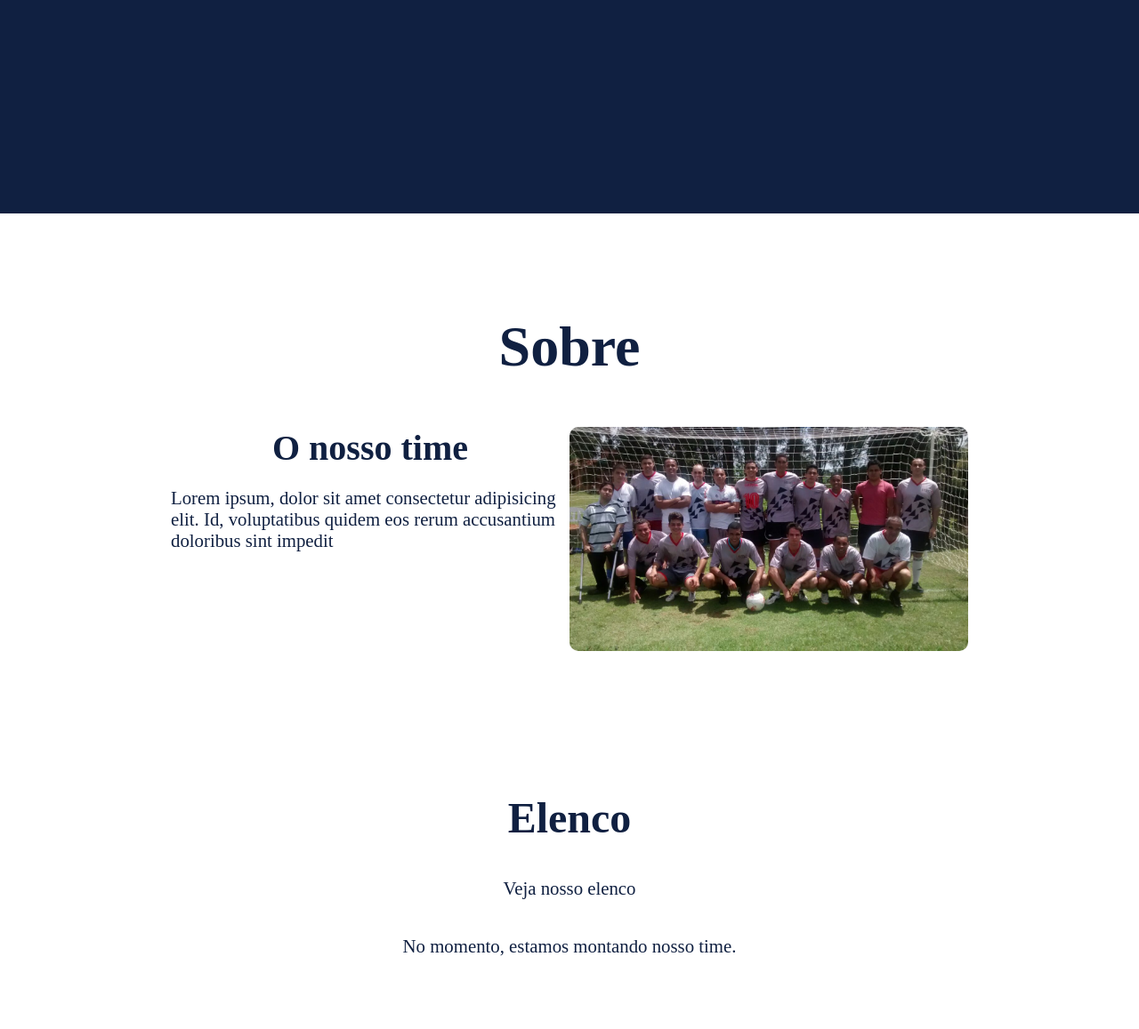
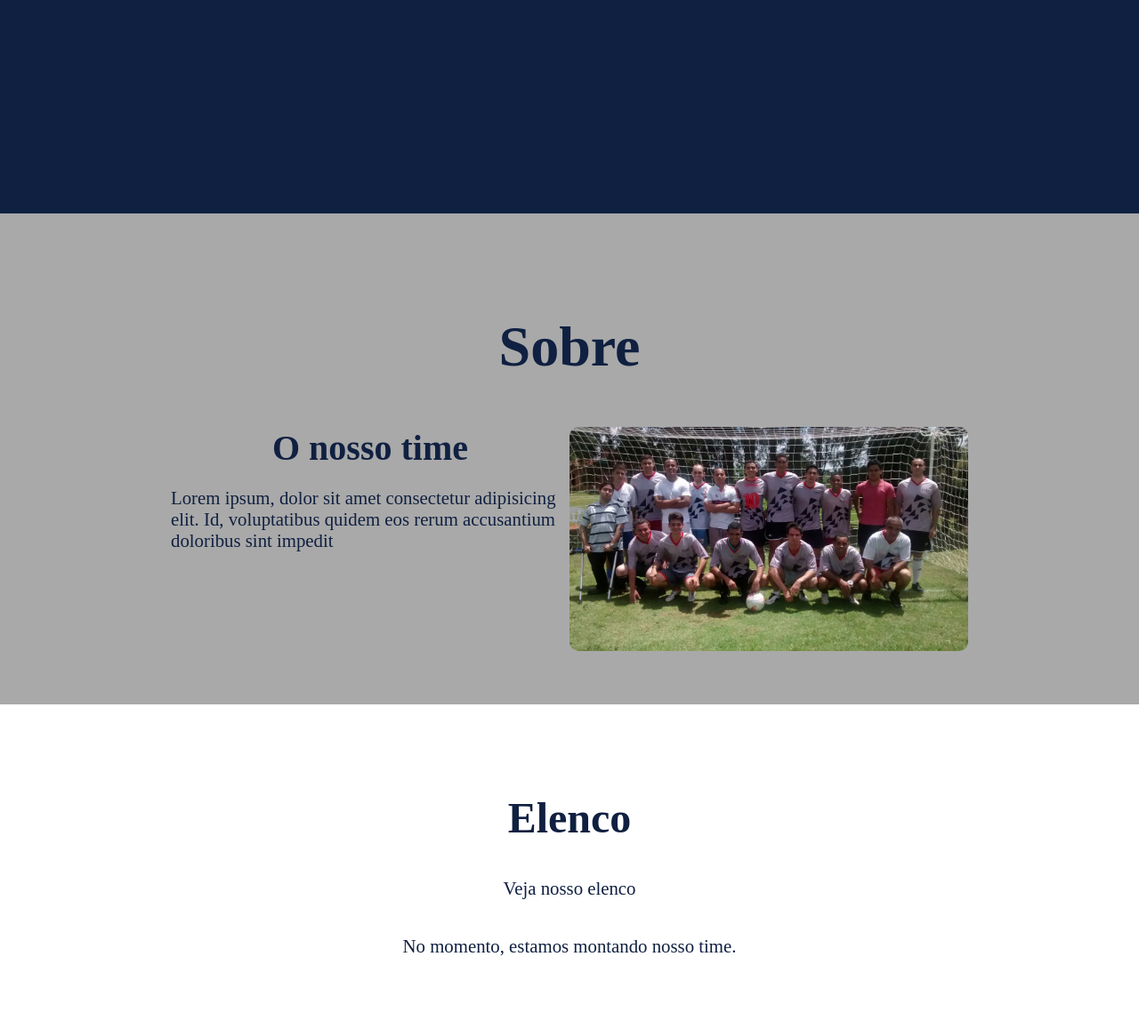
Before and after one commit to wagnerrafa/siteFutebol, a Django app: page / in a window 1280 px wide. Shown: the part 560-1717 px from the top of the page at 89% size. Run offline with Django 3.2, Linux system fonts and the light colour scheme; data that the repository does not hold is empty; some libraries are stand-ins or nearby versions.

Commit message:
cor sobre

```diff
--- a/home/static/style.css
+++ b/home/static/style.css
@@ -115,7 +115,7 @@ section {
     color: #7651b7;
 }
 #sobre{
-    /* display: flex; */
+    background-color: darkgray;
 }
 #sobre div{
     display: flex;
```
